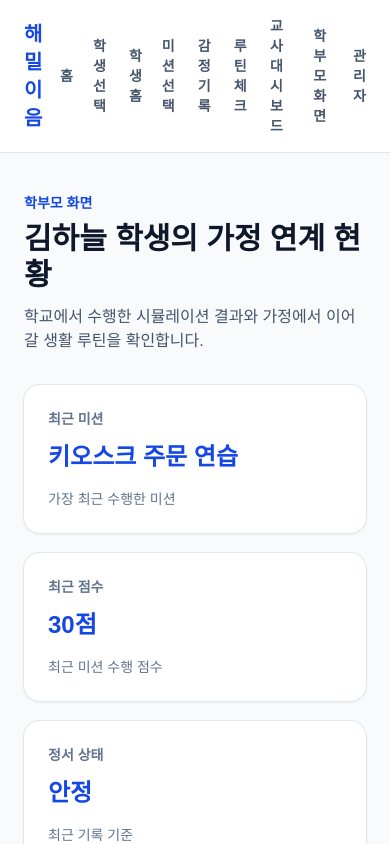
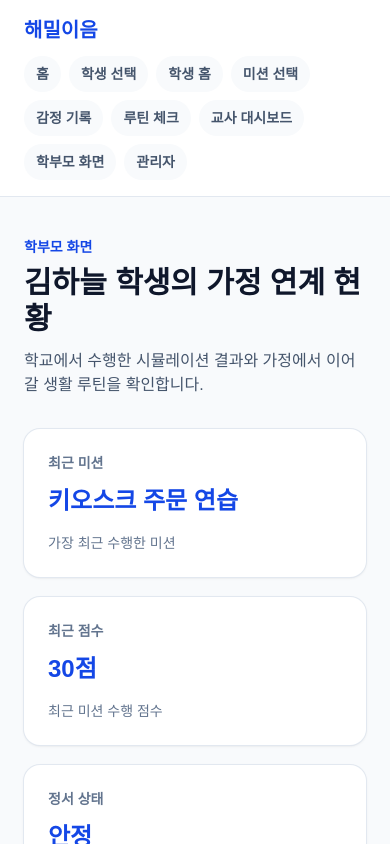
Before and after one commit to jjangtour/------, a Next.js app in the folder frontend/: page /parent/dashboard in a window 390 px wide. Shown: the top 844 px of the page. Built offline with nearby package versions, Linux system fonts and the light colour scheme.

Commit message:
모바일 반응형 화면 개선

```diff
--- a/frontend/app/mission/select/page.tsx
+++ b/frontend/app/mission/select/page.tsx
@@ -80,7 +80,7 @@ export default function MissionSelectPage() {
           </p>
         </div>
 
-        <div className="grid grid-cols-1 gap-5 md:grid-cols-3">
+        <div className="grid grid-cols-1 gap-5 sm:grid-cols-2 lg:grid-cols-3">
           {missions.map((mission) => (
             <div
               key={mission.id}
--- a/frontend/app/page.tsx
+++ b/frontend/app/page.tsx
@@ -69,7 +69,6 @@ export default function Home() {
           >
             학부모 화면
           </Link>
-
         </div>
       </section>
     </main>
--- a/frontend/app/parent/dashboard/page.tsx
+++ b/frontend/app/parent/dashboard/page.tsx
@@ -77,7 +77,7 @@ export default function ParentDashboardPage() {
           </p>
         </div>
 
-        <div className="mb-8 grid grid-cols-1 gap-5 md:grid-cols-4">
+        <div className="mb-8 grid grid-cols-1 gap-5 sm:grid-cols-2 lg:grid-cols-4">
           <ParentCard
             title="최근 미션"
             value={latestResult?.mission || "기록 없음"}
--- a/frontend/app/student/home/page.tsx
+++ b/frontend/app/student/home/page.tsx
@@ -47,7 +47,7 @@ export default function StudentHomePage() {
           </p>
         </div>
 
-        <div className="mb-8 grid grid-cols-1 gap-5 md:grid-cols-4">
+        <div className="mb-8 grid grid-cols-1 gap-5 sm:grid-cols-2 lg:grid-cols-4">
           <StudentActionCard
             title="미션 선택"
             description="키오스크, 버스, 학교생활 대화 미션을 선택합니다."
--- a/frontend/src/components/Header.tsx
+++ b/frontend/src/components/Header.tsx
@@ -1,41 +1,35 @@
 import Link from "next/link";
+
+const menuItems = [
+  { href: "/", label: "홈" },
+  { href: "/student/select", label: "학생 선택" },
+  { href: "/student/home", label: "학생 홈" },
+  { href: "/mission/select", label: "미션 선택" },
+  { href: "/emotion/check", label: "감정 기록" },
+  { href: "/routine/check", label: "루틴 체크" },
+  { href: "/teacher/dashboard", label: "교사 대시보드" },
+  { href: "/parent/dashboard", label: "학부모 화면" },
+  { href: "/admin/tools", label: "관리자" },
+];
 
 export default function Header() {
   return (
     <header className="border-b border-slate-200 bg-white">
-      <div className="mx-auto flex max-w-6xl items-center justify-between px-6 py-4">
+      <div className="mx-auto flex max-w-6xl flex-col gap-3 px-6 py-4 md:flex-row md:items-center md:justify-between">
         <Link href="/" className="text-xl font-bold text-blue-700">
           해밀이음
         </Link>
 
-        <nav className="flex items-center gap-5 text-sm font-semibold text-slate-600">
-          <Link href="/" className="hover:text-blue-700">
-            홈
-          </Link>
-          <Link href="/student/select" className="hover:text-blue-700">
-            학생 선택
-          </Link>
-          <Link href="/student/home" className="hover:text-blue-700">
-            학생 홈
-          </Link>
-          <Link href="/mission/select" className="hover:text-blue-700">
-            미션 선택
-          </Link>
-          <Link href="/emotion/check" className="hover:text-blue-700">
-            감정 기록
-          </Link>
-          <Link href="/routine/check" className="hover:text-blue-700">
-            루틴 체크
-          </Link>
-          <Link href="/teacher/dashboard" className="hover:text-blue-700">
-            교사 대시보드
-          </Link>
-          <Link href="/parent/dashboard" className="hover:text-blue-700">
-            학부모 화면
-          </Link>
-          <Link href="/admin/tools" className="hover:text-blue-700">
-            관리자
-          </Link>
+        <nav className="flex flex-wrap gap-2 text-sm font-semibold text-slate-600 md:justify-end">
+          {menuItems.map((item) => (
+            <Link
+              key={item.href}
+              href={item.href}
+              className="rounded-full bg-slate-50 px-3 py-2 hover:bg-blue-50 hover:text-blue-700"
+            >
+              {item.label}
+            </Link>
+          ))}
         </nav>
       </div>
     </header>
```
